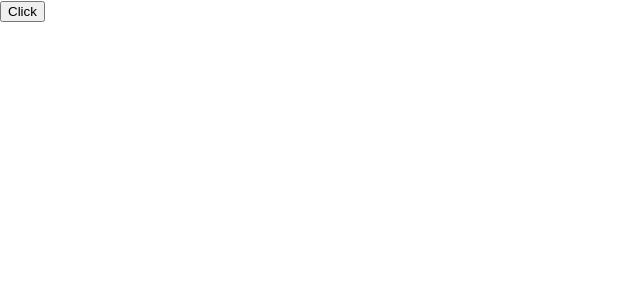
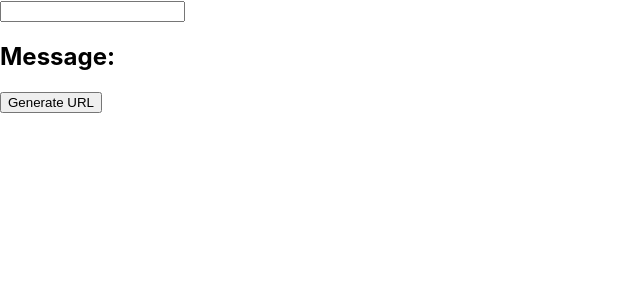
Before and after one commit to TeslaSeven7/URL-Shortener, a React (Create React App) app: page / in a window 1280 px wide. Shown: the top 300 px of the page, without its empty margins (0-640 px from the left). Built offline with nearby package versions, Linux system fonts and the light colour scheme.

Commit message:
Added user input based URL shortening features

```diff
--- a/src/App.js
+++ b/src/App.js
@@ -1,37 +1,53 @@
-import {useState} from 'react';
 
+import { useState, useEffect } from "react";
+
+
+const url = "https://api.shrtco.de/v2/shorten?url=";
+var longUrl;
+var regex= /((([A-Za-z]{3,9}:(?:\/\/)?)(?:[\-;:&=\+\$,\w]+@)?[A-Za-z0-9\.\-]+|(?:www\.|[\-;:&=\+\$,\w]+@)[A-Za-z0-9\.\-]+)((?:\/[\+~%\/\.\w\-_]*)?\??(?:[\-\+=&;%@\.\w_]*)#?(?:[\.\!\/\\\w]*))?)/
 export default function App() {
-  const [isShown, setIsShown] = useState(false);
 
-  const handleClick = event => {
-    // 👇️ toggle shown state
-    setIsShown(current => !current);
+  const [message, setMessage] = useState('');
+  const handleChange = event => {
+    if(regex.test(event.target.value)){
+      longUrl = url + event.target.value
 
-    // 👇️ or simply set it to true
-    // setIsShown(true);
+    }
+    else{
+      console.log("NOPE")
+    }
+    setMessage(event.target.value);
   };
 
+
+  const [isSending, setIsSending] = useState(false);
+  let [data, setData] = useState([]);
+
+  useEffect(() => {
+    isSending &&
+      fetch(longUrl)
+        .then((response) => response.json())
+        .then((data) => setData(data.result.full_short_link))
+        .then(() => setIsSending(false));
+  }, [isSending]);
+
   return (
-    <div>
-      <button onClick={handleClick}>Click</button>
+    <>
+     <div>
+        <input
+        type="text"
+        id="message"
+        name="message"
+        onChange={handleChange}
+        value={message}
+        />
 
-      {/* 👇️ show elements on click */}
-      {isShown && (
-        <div>
-          <h2>Some content here</h2>
+        <h2>Message: {message}</h2>
+
         </div>
-      )}
+    <button onClick={() => setIsSending(true)}>Generate URL</button>
+      <h2><a href={data} target="_blank">{data}</a></h2>
 
-      {/* 👇️ show component on click */}
-      {isShown && <Box />}
-    </div>
+    </>
   );
 }
-
-function Box() {
-  return (
-    <div>
-      <h2>Box</h2>
-    </div>
-  );
-}
--- a/src/Shortr.js
+++ b/src/Shortr.js
@@ -1,37 +1,29 @@
+import {useState} from 'react';
+const Fields = () => {
+    const [message, setMessage] = useState('');
 
-import React, { useState } from 'react'
-import './App.css';
-const baseUrl = "https://api.shrtco.de/v2/shorten?url="
-const longUrl = "example.org/very/long/link.html"
+    const handleChange = event => {
+        setMessage(event.target.value);
 
-const Shortr = () => {
+    };
 
-  const fetchShortUrl = async (longUrl) => {
-    const response = await fetch(baseUrl + longUrl)
-    if (!response.ok) {
-        throw new Error('Oops! Something went wrong. Please try after sometime.')
-      }
+    return (
+        <>
 
-      const data = await response.json()
-      console.log("YESS")
-      return(
-        <h1>YES</h1>
-        )
-      }
-      // <h1>{items.result.full_short_link}</h1>
+        <div>
+        <input
+        type="text"
+        id="message"
+        name="message"
+        onChange={handleChange}
+        value={message}
+        />
 
-      fetchShortUrl(longUrl)
-      .then(data => {
-        yolo = <h1>{data.result.full_short_link}</h1>
-      })
-      .catch(err => {
-      })
-      return(
-        <p className="lead">
-      {yolo}
-      </p>
-      )
+        <h2>Message: {message}</h2>
 
-  }
+        </div>
+        </>
+        );
+    };
 
-  export default Shortr;
+    export default Fields;
--- a/src/index.js
+++ b/src/index.js
@@ -2,13 +2,12 @@ import React from 'react';
 import ReactDOM from 'react-dom/client';
 import './index.css';
 import App from './App';
-import Shortr from './Shortr';
 import reportWebVitals from './reportWebVitals';
 
 const root = ReactDOM.createRoot(document.getElementById('root'));
 root.render(
   <React.StrictMode>
-    <App />
+    <App/>
 
   </React.StrictMode>
 );
```
